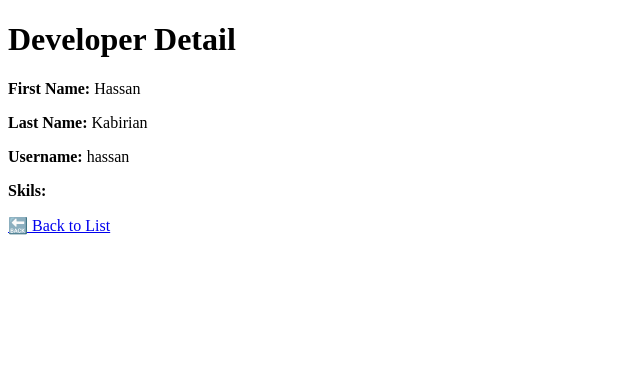
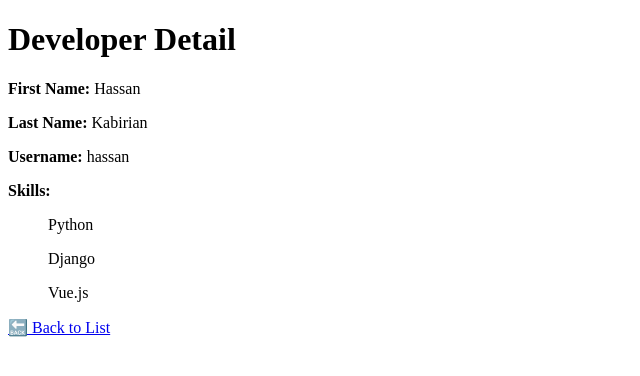
Before and after one commit to TechStack-Backend/student_Alireza_Mortaji, a Django app: page /Developers/hassan/ in a window 1280 px wide. Shown: the top 376 px of the page, without its empty margins (0-640 px from the left). Run offline with Django 5.2, Linux system fonts and the light colour scheme.

Commit message:
<fix>(task_2):problem in link to cv and showing skilld fixed

```diff
--- a/task2/Developers/templates/Developers/developer_cv.html
+++ b/task2/Developers/templates/Developers/developer_cv.html
@@ -9,12 +9,12 @@
   <p><strong>First Name:</strong> {{ developer.first_name }}</p>
   <p><strong>Last Name:</strong> {{ developer.last_name }}</p>
   <p><strong>Username:</strong> {{ developer.username }}</p>
-  <p><strong>Skils:</strong>
-    {% for skill in developer.skilld %}
+  <p><strong>Skills:</strong>
+    {% for skill in developer.skills %}
     <ul>{{skill}}</ul>
     {% endfor %}
   </p>
 
-  <a href="{% url 'developers' %}">🔙 Back to List</a>
+  <a href="/Developers/">🔙 Back to List</a>
 </body>
 </html>
--- a/task2/Developers/templates/Developers/developers_list.html
+++ b/task2/Developers/templates/Developers/developers_list.html
@@ -53,7 +53,7 @@
             <tr>
                 <td>{{ dev.first_name }}</td>
                 <td>{{ dev.last_name }}</td>
-                <td>{{ dev.username }}</td>
+                <td><a href="{% url 'Developer_cv' dev.username %}">{{ dev.username }}</a></td>
             </tr>
             {% endfor %}
         </tbody>
--- a/task2/listDevelopers/urls.py
+++ b/task2/listDevelopers/urls.py
@@ -21,6 +21,6 @@ from Developers.views import listDevelporsView,CV_View
 
 urlpatterns = [
     path('admin/', admin.site.urls),
-    path('Developers/',listDevelporsView),
-    path('Developers/<str:username>/',CV_View),
+    path('Developers/',listDevelporsView,name='DevelopersList'),
+    path('Developers/<str:username>/',CV_View,name='Developer_cv'),
 ]
```
